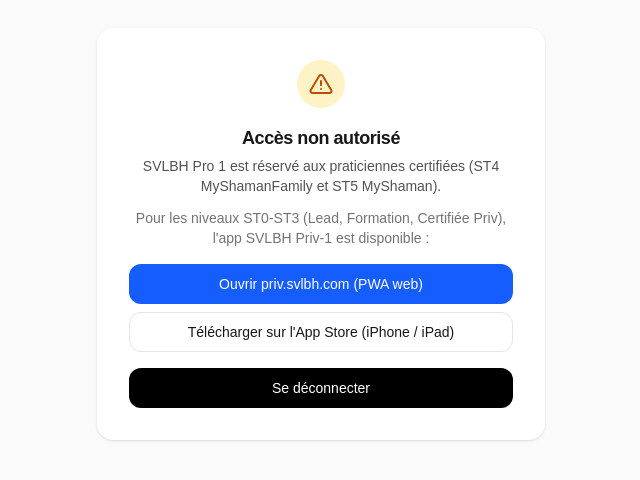
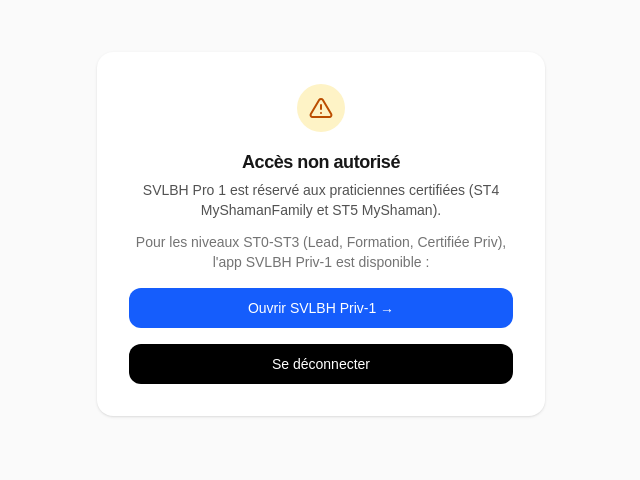
Before and after one commit to monadekarmique/svlbh-cockpit-web, a Next.js app: page /access-denied in a window 1280 px wide. Shown: the part 166-646 px from the top of the page, without its empty margins (319-959 px from the left). Built offline with nearby package versions, Linux system fonts and the light colour scheme.

Commit message:
fix(access-denied): drop App Store link, keep PWA priv.svlbh.com only (DEC Patrick 2026-05-11 — simplification)

```diff
--- a/src/app/access-denied/page.tsx
+++ b/src/app/access-denied/page.tsx
@@ -33,20 +33,12 @@
             l&apos;app SVLBH Priv-1 est disponible :
           </p>
         </div>
-        <div className="space-y-2">
-          <a
-            href="https://priv.svlbh.com"
-            className="inline-flex h-10 w-full items-center justify-center rounded-xl bg-blue-600 px-4 text-sm font-medium text-white hover:bg-blue-700"
-          >
-            Ouvrir priv.svlbh.com (PWA web)
-          </a>
-          <a
-            href="https://apps.apple.com/app/id6761095011"
-            className="inline-flex h-10 w-full items-center justify-center rounded-xl border border-neutral-200 bg-white px-4 text-sm font-medium text-neutral-900 hover:bg-neutral-50"
-          >
-            Télécharger sur l&apos;App Store (iPhone / iPad)
-          </a>
-        </div>
+        <a
+          href="https://priv.svlbh.com"
+          className="inline-flex h-10 w-full items-center justify-center rounded-xl bg-blue-600 px-4 text-sm font-medium text-white hover:bg-blue-700"
+        >
+          Ouvrir SVLBH Priv-1 →
+        </a>
         <form action="/auth/signout" method="post">
           <button
             type="submit"
```
